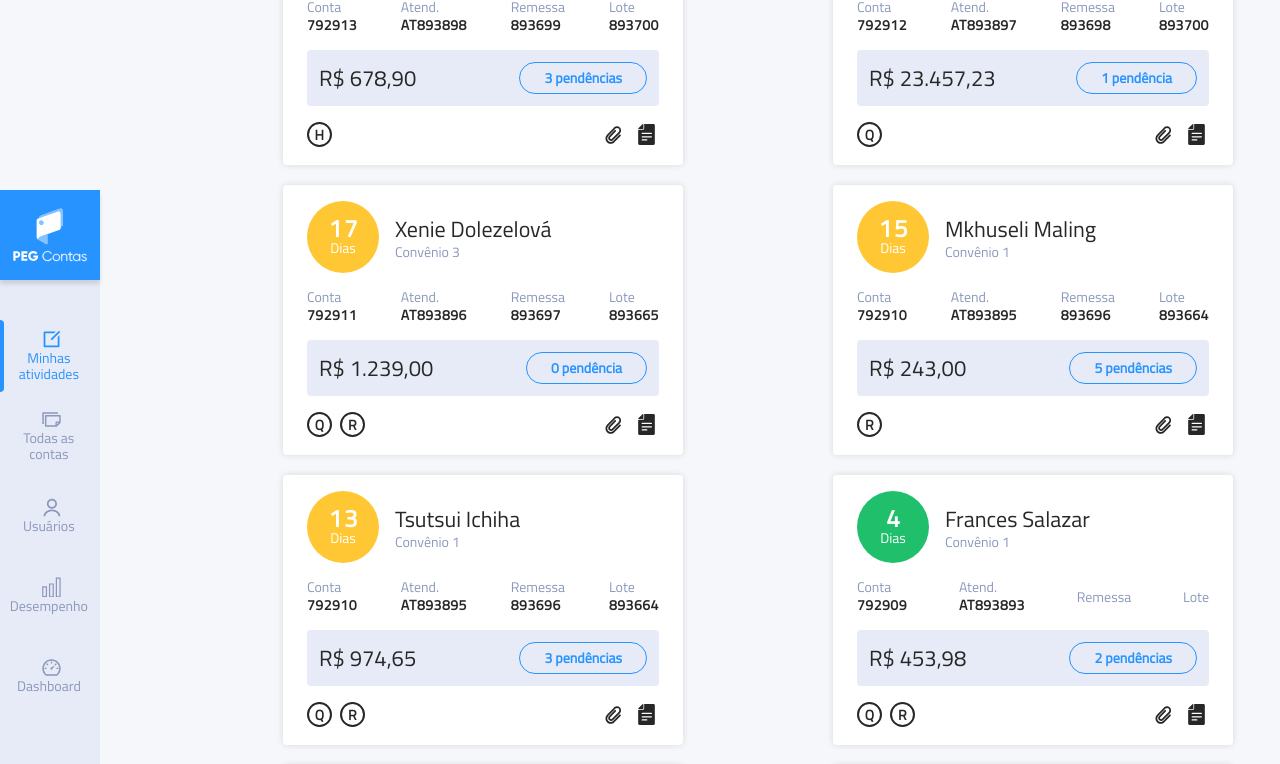
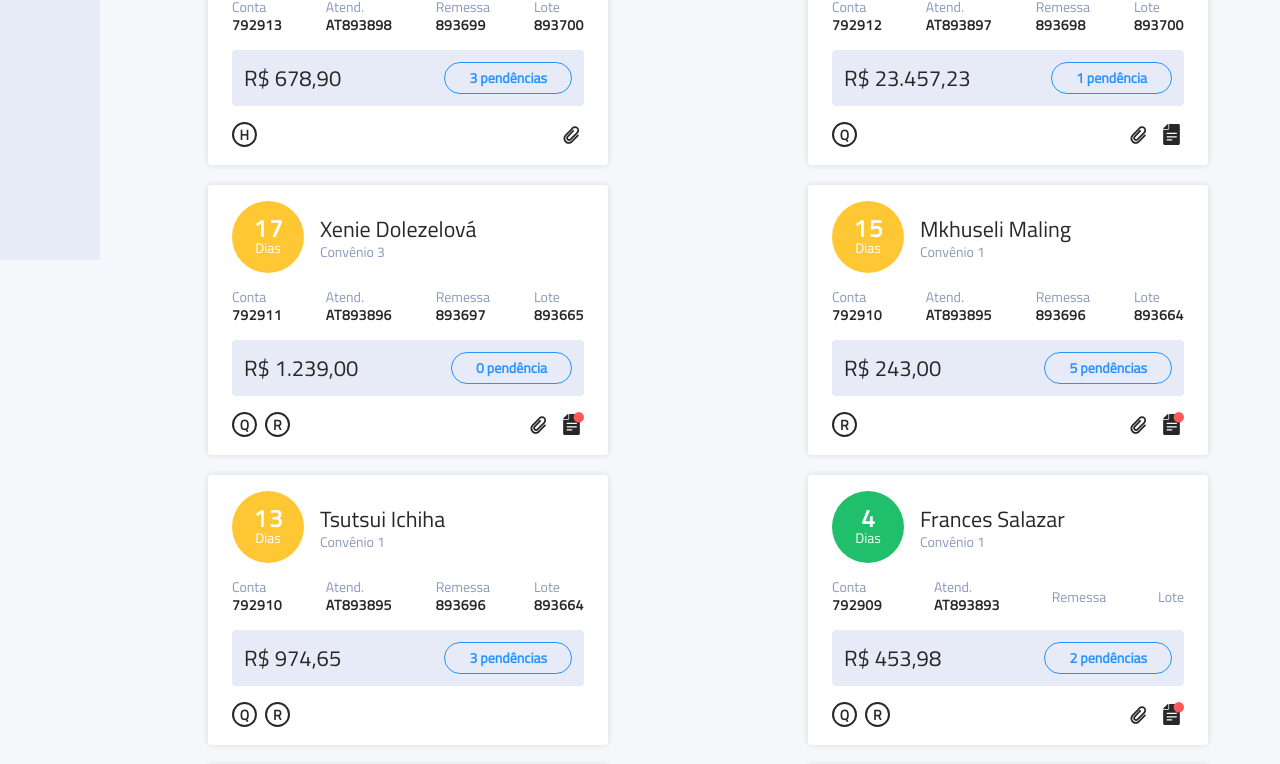
Before and after one commit to Hechprad/teste-umctec, a React (Create React App) app: page /activities in a window 1280 px wide. Shown: the part 540-1304 px from the top of the page. Built offline with nearby package versions, Linux system fonts and the light colour scheme; data requests are answered from the project's data file.

Commit message:
[develop] - update showDocument at Card component

```diff
--- a/src/components/Card/index.tsx
+++ b/src/components/Card/index.tsx
@@ -12,7 +12,20 @@ interface ICardComponent {
   cardData: ICard
 }
 
-const CardComponent: React.FC<ICardComponent> = ({ cardData, ...rest }) => (
+const CardComponent: React.FC<ICardComponent> = ({ cardData, ...rest }) => {
+  const handleDocuments = (): React.ReactNode =>
+    cardData.hasPendingDocument ? (
+      <IconExporter
+        name="unreadDocument"
+        color="gray4"
+        width={25}
+        height={25}
+      />
+    ) : (
+      <IconExporter name="document" color="gray4" width={25} height={25} />
+    )
+
+  return (
     <s.Wrapper {...rest}>
       <s.Header>
         <s.StartItems>
@@ -54,11 +67,19 @@ const CardComponent: React.FC<ICardComponent> = ({ cardData, ...rest }) => (
           ))}
         </s.StartItems>
         <s.EndItems>
-        <IconExporter name="attachment" color="gray4" width={25} height={25} />
-        <IconExporter name="document" color="gray4" width={25} height={25} />
+          {cardData.showAttachment ? (
+            <IconExporter
+              name="attachment"
+              color="gray4"
+              width={25}
+              height={25}
+            />
+          ) : null}
+          {cardData.showDocument && handleDocuments()}
         </s.EndItems>
       </s.Footer>
     </s.Wrapper>
   )
+}
 
 export default CardComponent
--- a/src/components/Menu/styles.ts
+++ b/src/components/Menu/styles.ts
@@ -8,6 +8,9 @@ export const Wrapper = styled.div`
   align-content: center;
   width: 100px;
   height: 100vh;
+  z-index: 1;
+  position: fixed;
+  top: 0px;
 `
 
 export const MenuLogo = styled.div`
--- a/src/pages/NotFound/styles.ts
+++ b/src/pages/NotFound/styles.ts
@@ -21,5 +21,6 @@ export const Section = styled.section`
 export const PageTitle = styled.h3`
   ${({ theme }) => theme.fontTypes.heading}
   color: ${({ theme }) => theme.colors.gray4};
-  margin: ${({ theme }) => `${theme.spacing(2)}px 0 ${theme.spacing(5)}px`};
+  margin: ${({ theme }) =>
+    `${theme.spacing(2)}px 0 ${theme.spacing(5)}px 100px`};
 `
```
Lines whose indentation alone changed are shown as unchanged.
